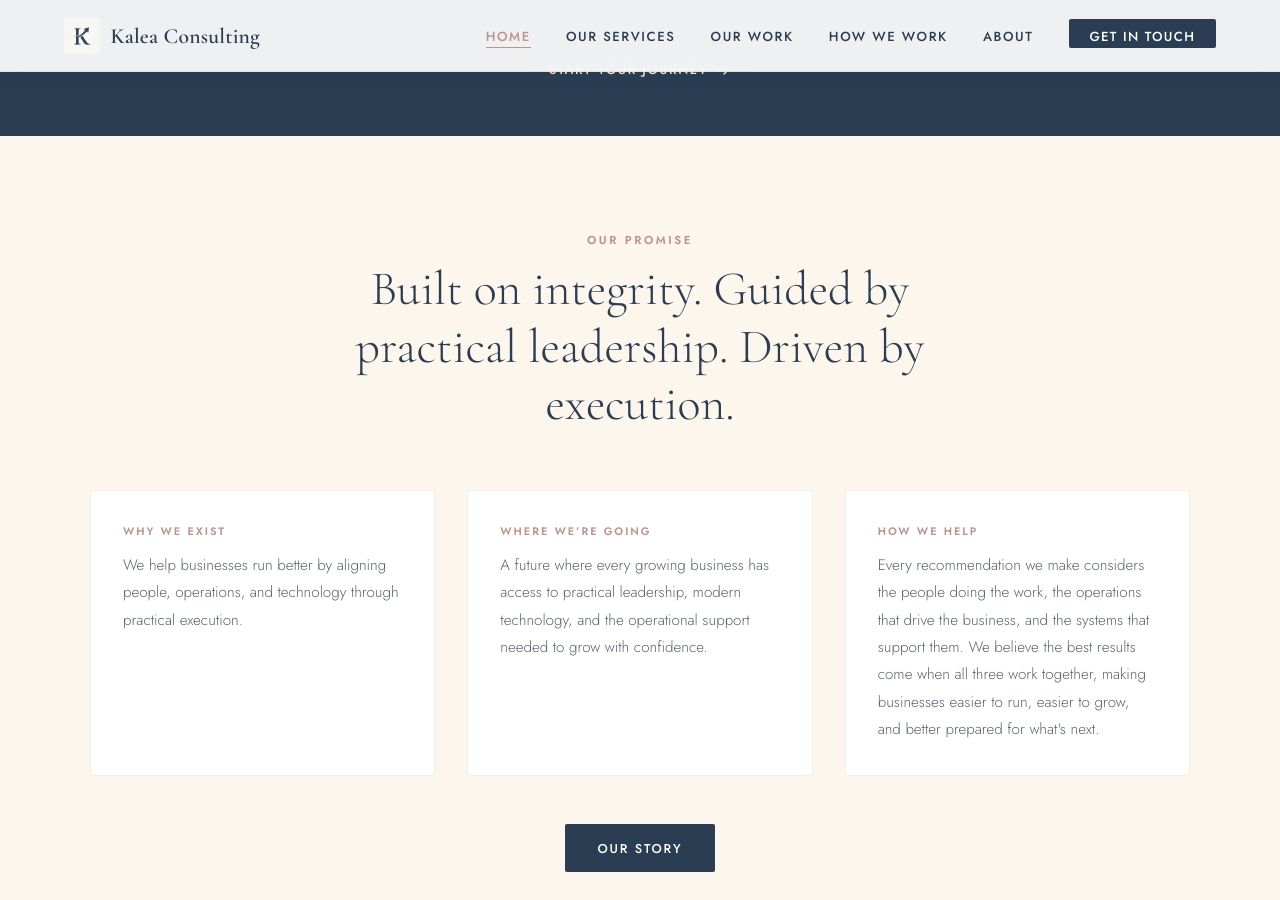
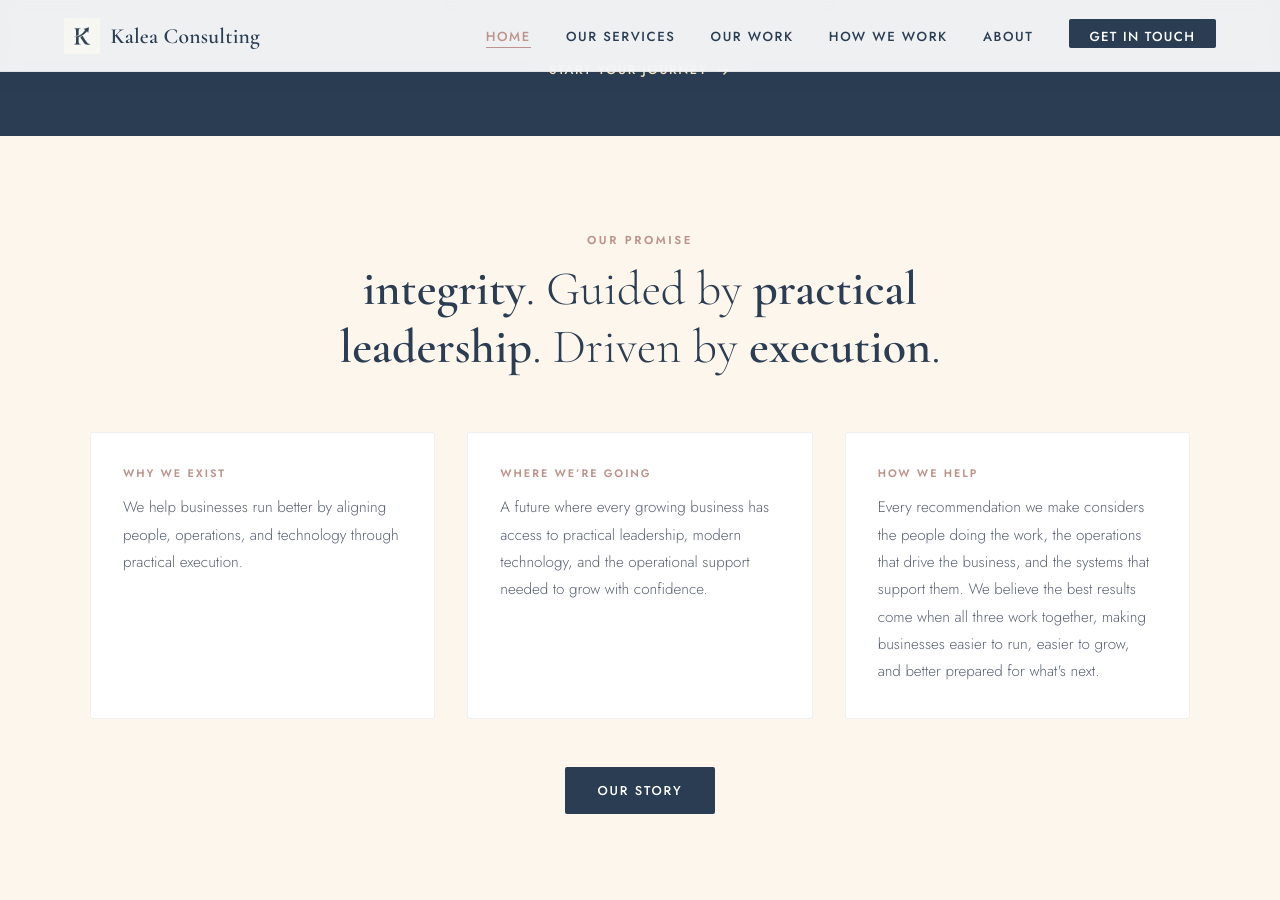
Before and after one commit to Kalea-Consulting/kaleaconsulting, a Jekyll site: the page built from index.html, in a window 1280 px wide and 900 px high, scrolled down 1387 px. Built offline with Jekyll 4.4.1, drawn with Linux system fonts in a browser that asks for light colours.

Commit message:
BOLD UPDATE index.html
<strong>integrity</strong>. Guided by <strong>practical leadership</strong>. Driven by <strong>execution</strong>.

```diff
--- a/index.html
+++ b/index.html
@@ -123,7 +123,7 @@ description: U.S.-based operations and technology firm helping businesses run be
 <section id="about">
   <div class="section-inner">
     <p class="section-label fade-up">Our Promise</p>
-    <h2 class="section-heading fade-up">Built on integrity. Guided by practical leadership. Driven by execution.</h2>
+    <h2 class="section-heading fade-up"><strong>integrity</strong>. Guided by <strong>practical leadership</strong>. Driven by <strong>execution</strong>.</h2>
 
     <div class="mission-grid">
 
```
